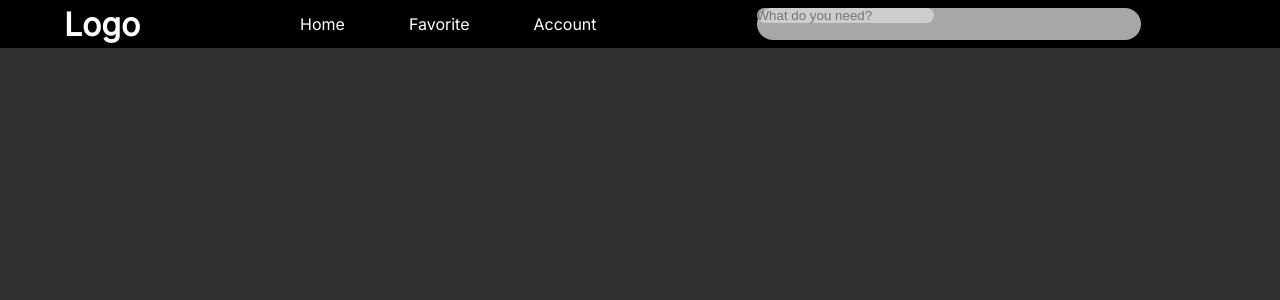
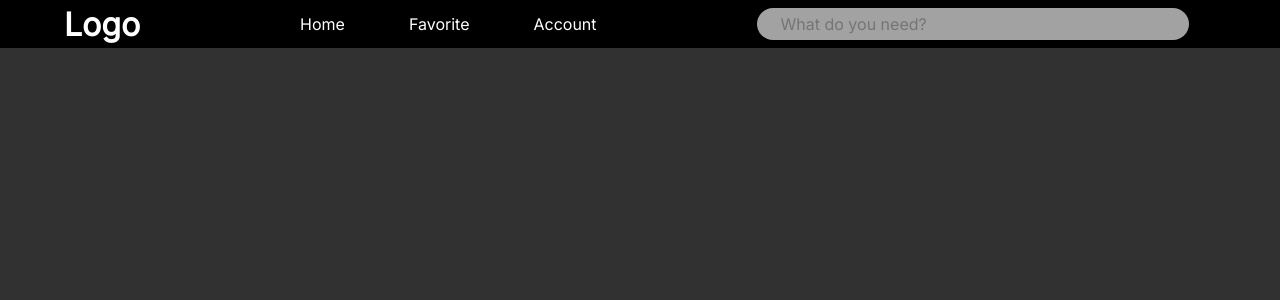
Before and after one commit to ngochai711/Anime_Recommendation_System, a React (Create React App) app in the folder application/frontend_reactjs/: page / in a window 1280 px wide. Shown: the top 300 px of the page. Built offline with nearby package versions, Linux system fonts and the light colour scheme.

Commit message:
SearchBar

```diff
--- a/application/frontend_reactjs/src/components/SearchBar.js
+++ b/application/frontend_reactjs/src/components/SearchBar.js
@@ -1,7 +1,8 @@
 export default function SearchBar() {
     return (
-        <div className="search-bar">
+        <form className="search-bar">
             <input type="text" placeholder="What do you need?"></input>
-        </div>
+            <button className="search-btn"><i className="gg-search"></i></button>
+        </form>
     );
 }
--- a/application/frontend_reactjs/src/index.css
+++ b/application/frontend_reactjs/src/index.css
@@ -1,4 +1,5 @@
 @import url(https://fonts.googleapis.com/css?family=Inter);
+@import url('https://css.gg/search.css');
 
 * {
   padding: 0;
@@ -59,25 +60,47 @@ body {
 }
 
 /* search bar */
-.nav-bar .search-bar {
-  background-color: #d9d9d9c5;
+.search-bar {
+  background-color: #a2a2a2;
+  display: flex;
+  align-items: center;
+  justify-content: space-between;
   width: 30%;
   height: 65%;
-  border-style: none;
+  color: #313131;
+  outline: none;
+  border: none;
+  border-radius: 2rem;
+  padding-left: 1.5rem;
+  padding-right: 1.5rem;
+}
+
+.search-bar input {
+  background-color: inherit;
+  color: inherit;
+  width: 100%;
+  height: 100%;
+  outline: none;
+  border: none;
+  font-size: medium;
+  font-family: Inter;
+}
+
+.search-btn {
+  background-color: inherit;
+  width: max-content;
+  height: max-content;
+  outline: none;
+  border: none;
   border-radius: 2rem;
 }
 
-.search-bar input {
-  display: flex;
-  align-self: stretch;
-  background-color: inherit;
-  border-style: none;
-  border-radius: 2rem;
+.search-btn i {
+  color: inherit;
+  align-self: center;
+  font-weight: bold;
 }
 
-.search-bar input:focus {
-  width: fit-content;
-  background-color: inherit;
-  border-style: none;
-  border-radius: 2rem;
+.search-btn:hover {
+  cursor: pointer;
 }
```
